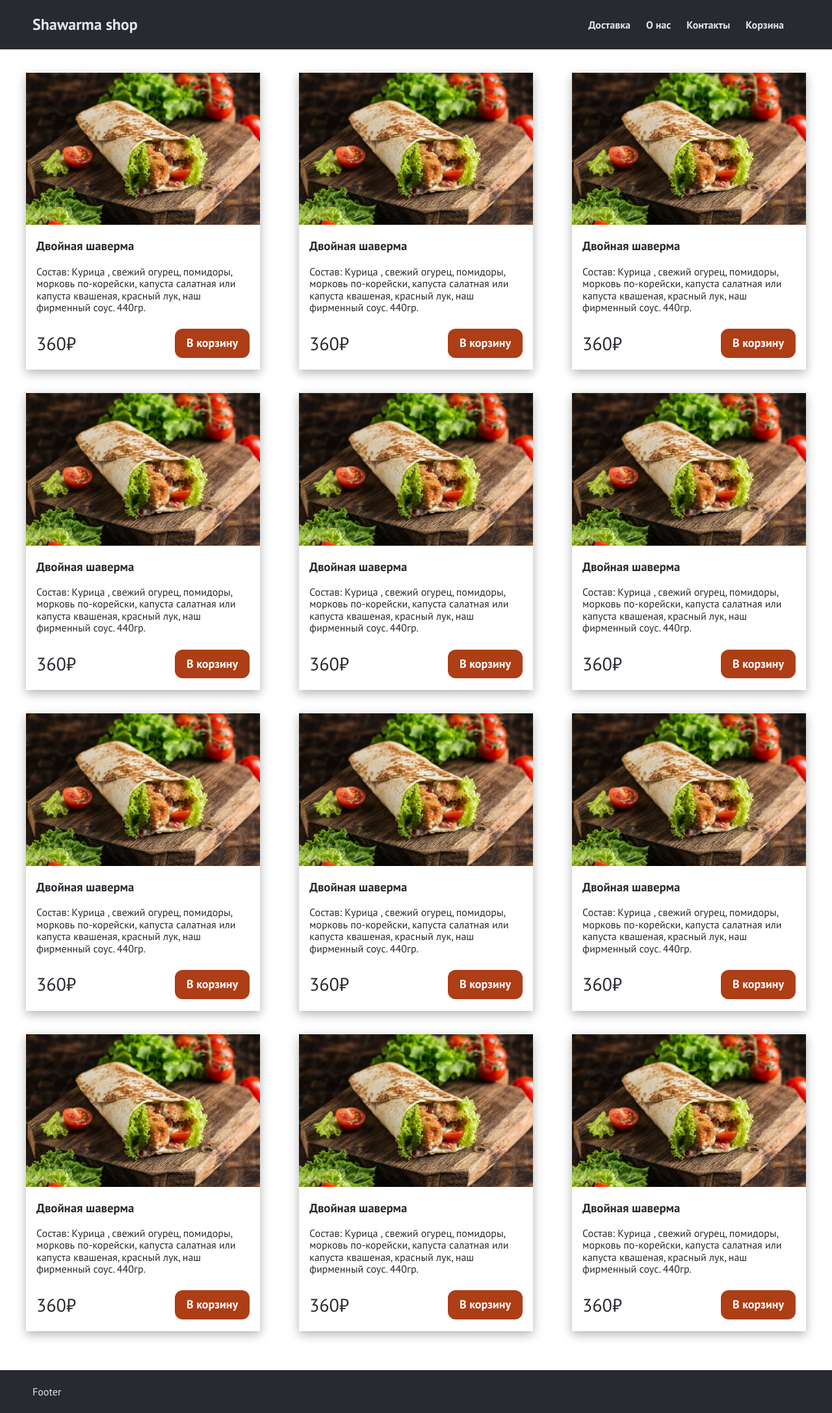
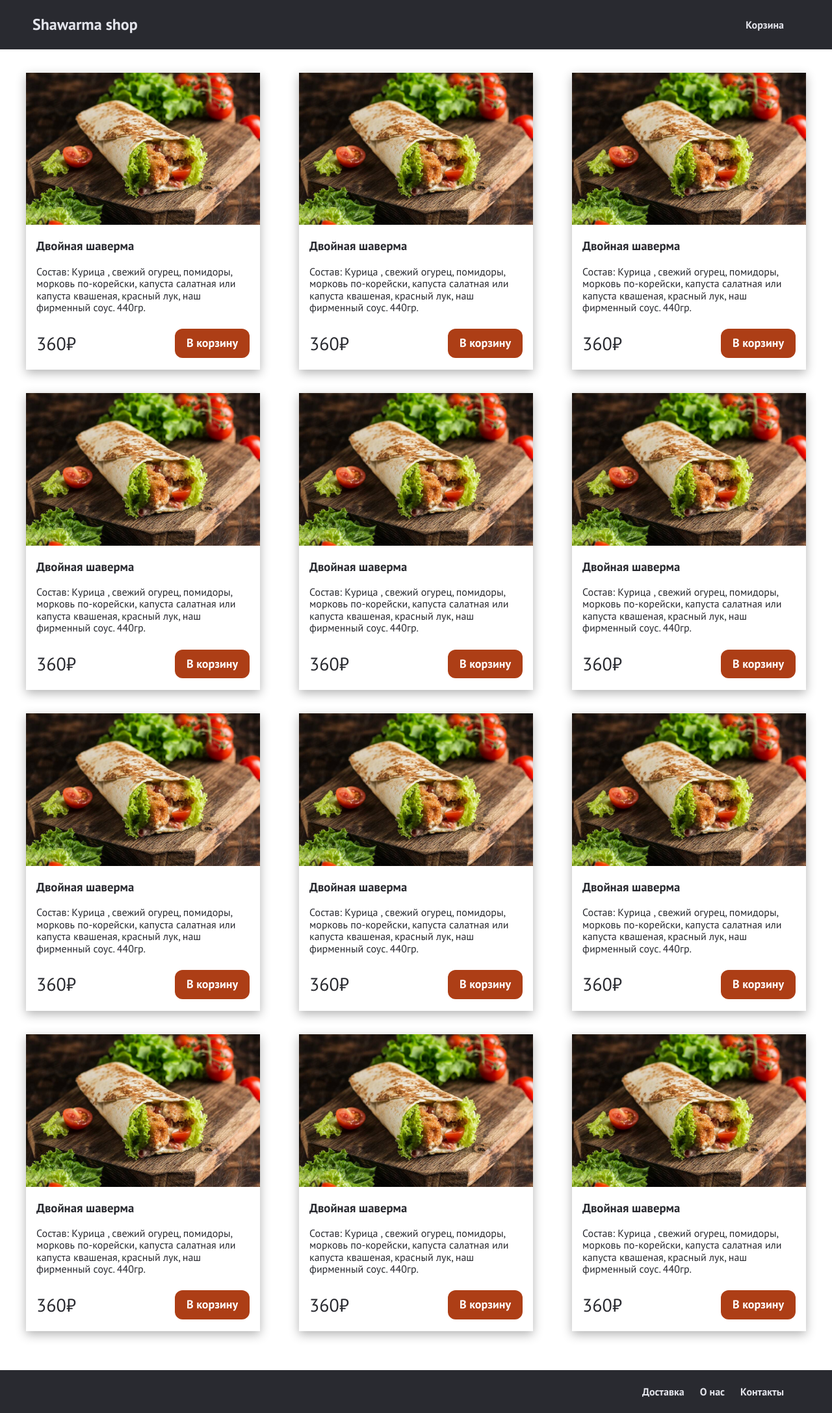
Before and after one commit to Darkonica/shawarma-shop, a Next.js app: page / in a window 1280 px wide. Shown: the whole page at 65% size. Built offline with nearby package versions, Linux system fonts and the light colour scheme.

Commit message:
navigation moved to footer

```diff
--- a/src/components/shared/Footer/Footer.tsx
+++ b/src/components/shared/Footer/Footer.tsx
@@ -1,7 +1,21 @@
+'use client';
+
+import Link from 'next/link';
+import { usePathname } from 'next/navigation';
+
 import styles from './styles.module.scss';
 
 export const Footer = () => {
+  const pathname = usePathname();
+
   return (
-    <footer className={styles.footer}>Footer</footer>
+    <footer className={styles.footer}>
+      <div></div>
+      <nav>
+        <Link href="/delivery" className={pathname === '/delivery' ? 'active' : ''}>Доставка</Link>
+        <Link href="/about" className={pathname === '/about' ? 'active' : ''}>О нас</Link>
+        <Link href="/contacts" className={pathname === '/contacts' ? 'active' : ''}>Контакты</Link>
+      </nav>
+    </footer>
   )
 }
--- a/src/components/shared/Footer/styles.module.scss
+++ b/src/components/shared/Footer/styles.module.scss
@@ -6,4 +6,18 @@
   padding: 24px 50px;
   color: $text-color-light;
   background-color: $background-color;
+
+  nav {
+    a {
+      font-weight: 700;
+      color: $text-color-light;
+      margin-right: 24px;
+      text-decoration: none;
+
+      &:hover, &.active {
+        color: $primary-color;
+        transition: color linear 0.1s;
+      }
+    }
+  }
 }
--- a/src/components/shared/Header/Header.tsx
+++ b/src/components/shared/Header/Header.tsx
@@ -1,13 +1,8 @@
-'use client';
-
 import Link from 'next/link';
-import { usePathname } from 'next/navigation';
 
 import styles from './styles.module.scss';
 
 export const Header = () => {
-  const pathname = usePathname();
-
   return (
     <header className={styles.header}>
       <Link
@@ -16,12 +11,7 @@ export const Header = () => {
       >
         Shawarma shop
       </Link>
-      <nav>
-        <Link href="/delivery" className={pathname === '/delivery' ? 'active' : ''}>Доставка</Link>
-        <Link href="/about" className={pathname === '/about' ? 'active' : ''}>О нас</Link>
-        <Link href="/contacts" className={pathname === '/contacts' ? 'active' : ''}>Контакты</Link>
-        <Link href="/cart" className={pathname === '/cart' ? 'active' : ''}>Корзина</Link>
-      </nav>
+      <Link href="/cart">Корзина</Link>
     </header>
   )
 }
--- a/src/components/shared/Header/styles.module.scss
+++ b/src/components/shared/Header/styles.module.scss
@@ -10,7 +10,6 @@
   color: $text-color-light;
   background-color: $background-color;
 
-  nav {
   a {
     font-weight: 700;
     color: $text-color-light;
@@ -23,7 +22,6 @@
     }
   }
 }
-}
 
 .logo {
   font-size: 24px;
```
Lines whose indentation alone changed are shown as unchanged.
